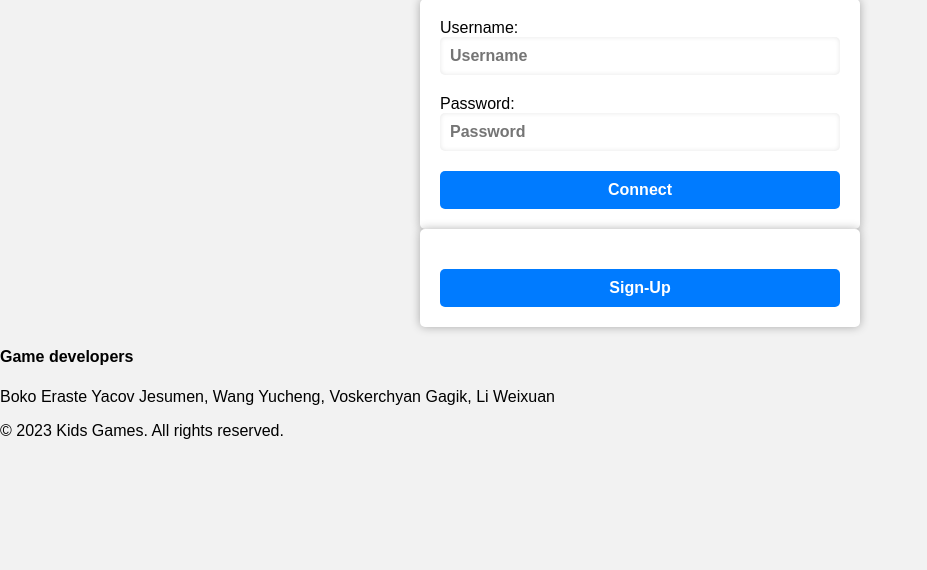
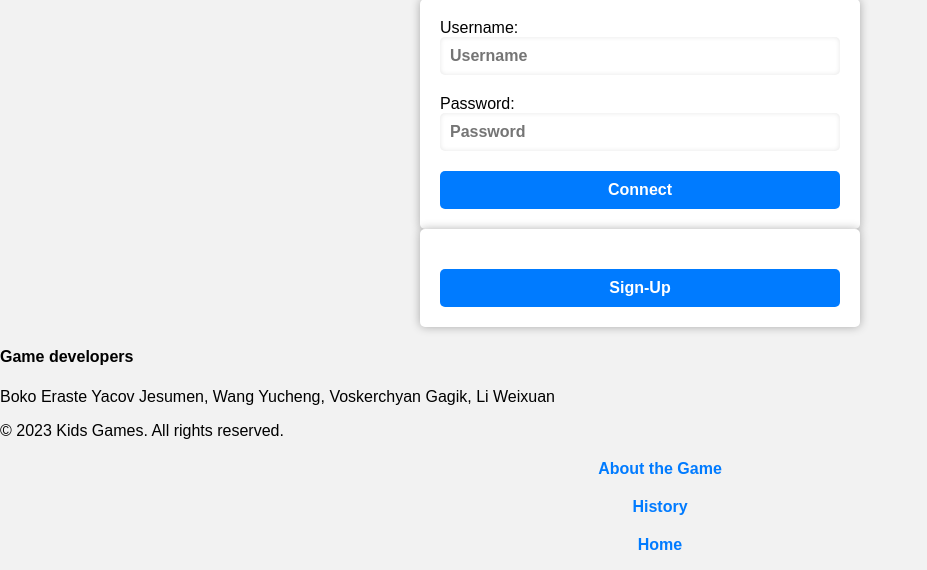
Before and after one commit to Rastecov/KidsGame, a PHP site: page /index.php in a window 1280 px wide. Shown: the part 538-1108 px from the top of the page, without its empty margins (0-927 px from the left). Before the commit the page ends 977 px from the top, so only its background shows below. Run offline with PHP 8.4, Linux system fonts and the light colour scheme.

Commit message:
Update footer.php

```diff
--- a/footer.php
+++ b/footer.php
@@ -21,7 +21,9 @@
                         </div>
                         <div class="col-md-6">
                             <ul class="footer-links">
-
+                                <a href="About the Game.php">About the Game</a>
+                                <a href="History.php">History</a>
+                                <a href="index.php">Home</a>
                             </ul>
                         </div>
                     </div>
```
